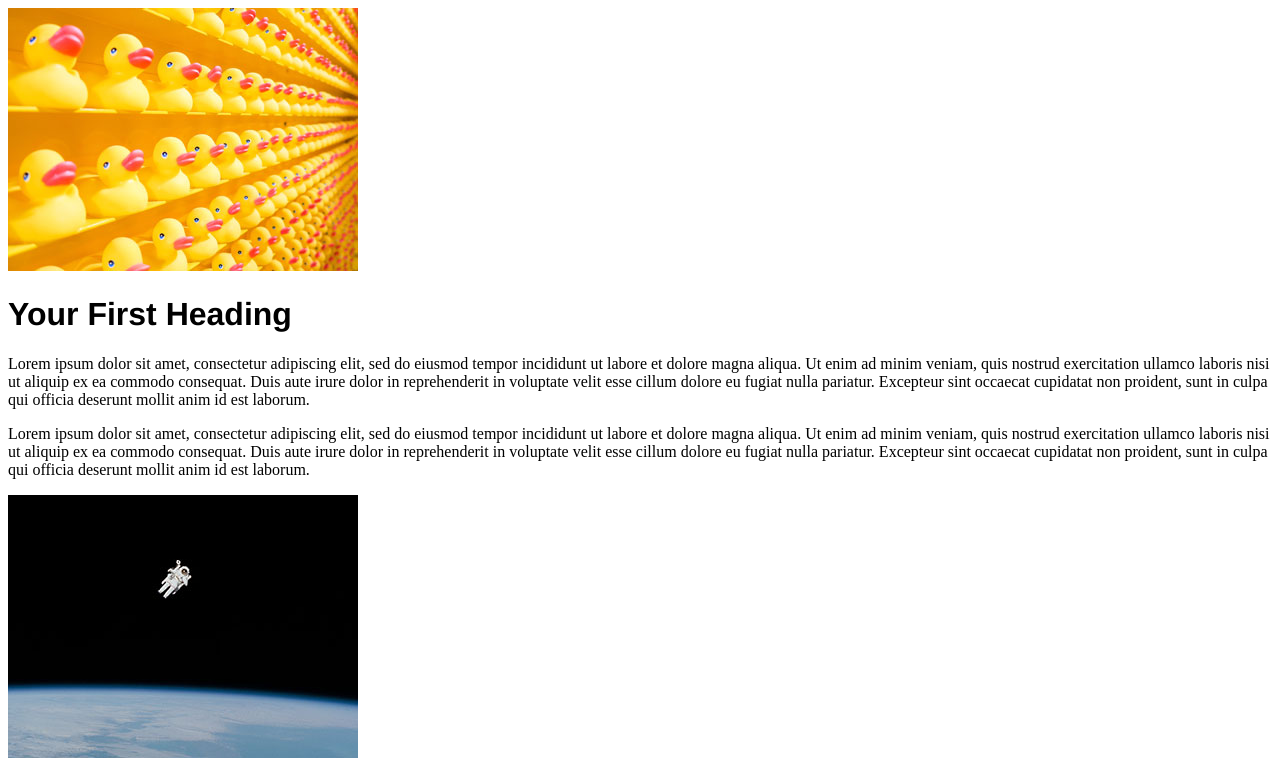
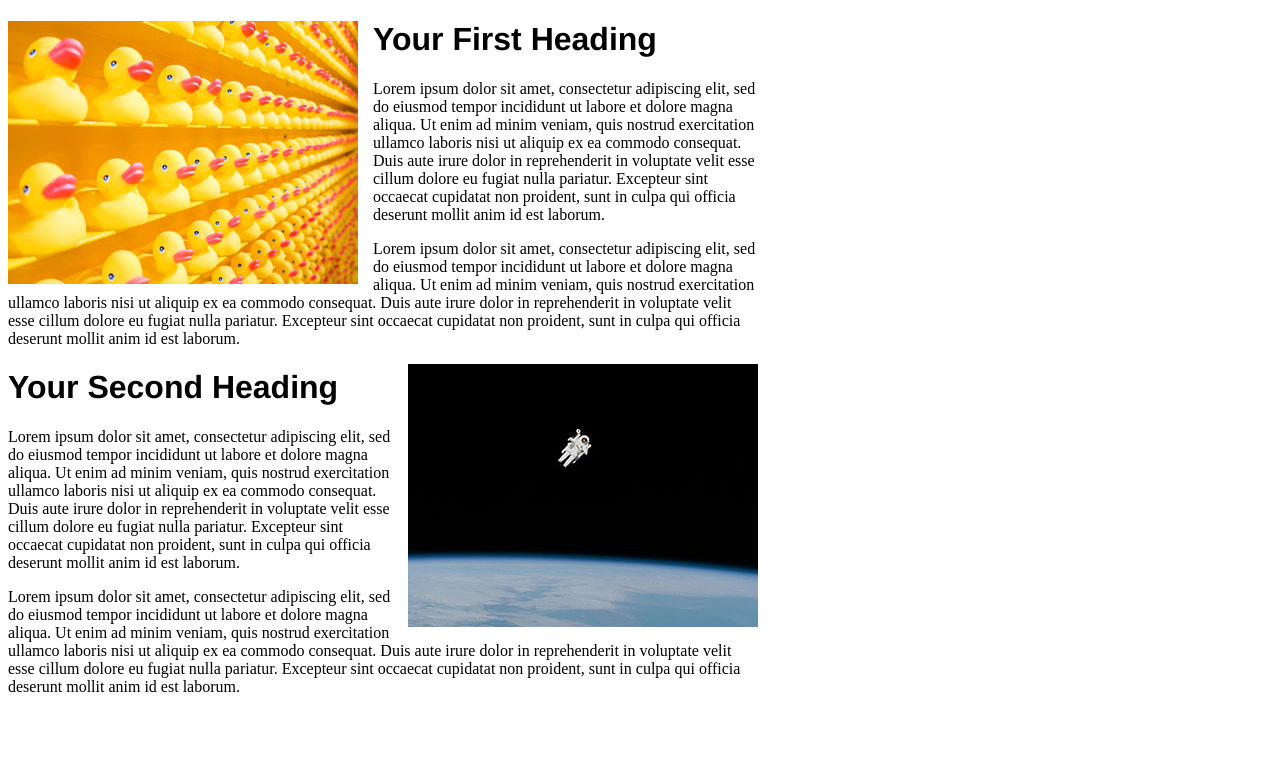
Before and after one commit to raydawood/My_First_Repo, a plain HTML site: page 17.3_activities/01_Positioning_Elements/1_floats/unsolved/index.html in a window 1280 px wide. Shown: the top 780 px of the page. Drawn offline with Linux system fonts and the light colour scheme.

Commit message:
17.3 Activities Done

```diff
--- a/17.3_activities/01_Positioning_Elements/1_floats/unsolved/css/index.css
+++ b/17.3_activities/01_Positioning_Elements/1_floats/unsolved/css/index.css
@@ -2,7 +2,16 @@ h1 {
  font-family: helvetica, arial, sans-serif;
 }
 /* Write your selector for .left below */
-
+.left {
+    float: left;
+    padding-right: 15px;
+}
 /* Write your selector for .right below */
-
+.right {
+    float: right;
+    padding-left: 15px;
+}
 /* Write your selector for .separator below */
+.separator {
+    width: 750px;
+}
--- a/17.3_activities/01_Positioning_Elements/2_block_and_inline_elements/unsolved/css/index.css
+++ b/17.3_activities/01_Positioning_Elements/2_block_and_inline_elements/unsolved/css/index.css
@@ -3,7 +3,9 @@
   background-color: lightblue;
   padding: 35px;
 /* Add margin here. */
+margin: 0 auto;
 /* Add text align below */
+text-align: center;
 }
 
 
--- a/17.3_activities/01_Positioning_Elements/3_inline_block_elements/unsolved/css/index.css
+++ b/17.3_activities/01_Positioning_Elements/3_inline_block_elements/unsolved/css/index.css
@@ -4,7 +4,33 @@ nav {
 }
 
 /* target the class of inline-block below */
+.inline-block {
+  display: inline-block;
+  padding: 15px;
+}
+/* target the class of .left below */
+.left {
+height: 500px;
+float: left;
+background-color: lightblue;
+width: 30%;
+text-align: center;
+}
+/* target the class of .right below */
+.right {
+  height: 500px;
+  float: left;
+  background-color: lightgreen;
+  width: 70%;
+  text-align: center;
+}
 
-/* target the class of .left below */
-
-/* target the class of .right below */
+.card {
+  display: inline-block;
+  background-color: #C6C6C6;
+  border-radius: 5px;
+  height: 200px;
+  width: 150px;
+  margin: 35px;
+  margin-top: 50px;
+}
--- /dev/null
+++ b/17.3_activities/Build One Page Website.css
@@ -0,0 +1,14 @@
+h1 {
+    font-family: Georgia, Times, 'Times New Roman', serif;
+    color:grey;
+}
+p {
+    font-family:'Times New Roman', Times, serif;
+    color:black;
+    font-size: 40px;
+}
+p2 {
+    font-family:'Times New Roman', Times, serif;
+    color:white;
+    font-size: 20px;
+}
```
Also changed, not shown: 17.3_activities/02_Positioning_Relative_Absolute/unsolved/css/index.css (+7 -1 lines), 17.3_activities/Build One Page Website.html (added, +15 -0 lines).
